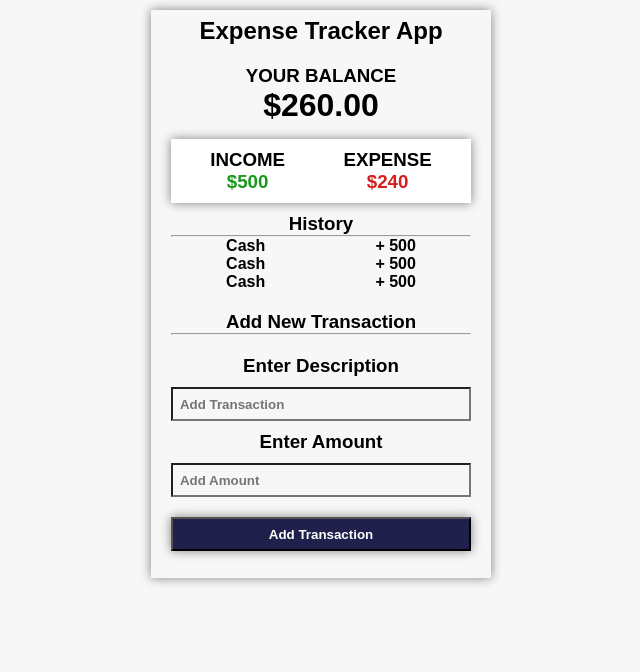
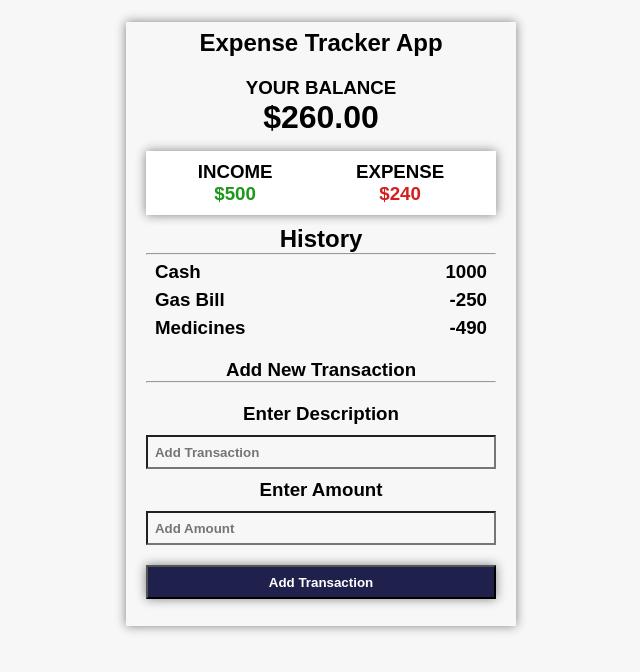
Before and after one commit to AhmedShaykh/Expense-Tracker-App-With-React.JS, a React (Create React App) app: page / in a window 1280 px wide. Shown: the top 672 px of the page, without its empty margins (319-959 px from the left). Built offline with nearby package versions, Linux system fonts and the light colour scheme; the HTML template or start-up script is replaced by a standard one.

Commit message:
It's Time To Push !

```diff
--- a/src/App.css
+++ b/src/App.css
@@ -12,13 +12,13 @@
 
 .container {
   text-align: center;
-  max-width: 340px;
+  max-width: 390px;
   min-height: 540px;
   margin: 0 auto;
   background-color: #f7f7f7;
   box-shadow: 0 0 10px grey;
-  margin-top: 10px;
-  margin-bottom: 10px;
+  margin-top: 22px;
+  margin-bottom: 22px;
   padding: 7px 20px;
 }
 
@@ -69,7 +69,11 @@
 
 .transaction-list > li {
   display: flex;
-  justify-content: space-around;
+  justify-content: space-between;
+  margin-top: 6px;
+  margin-bottom: 6px;
+  margin-left: 9px;
+  margin-right: 9px;
 }
 
 .input {
--- a/src/Components/History.jsx
+++ b/src/Components/History.jsx
@@ -1,24 +1,26 @@
 function History() {
+
+    let transaction = [
+        { amount: 1000, desc: "Cash" },
+        { amount: -250, desc: "Gas Bill" },
+        { amount: -490, desc: "Medicines" }
+    ]
     return (
         <div className="history">
+            <h2>
+                History
+            </h2>
+            <hr />
             <h3>
-                History
+                <ul className="transaction-list">
+                    {transaction.map((obj, ind) => {
+                        return (<li key={ind}>
+                            <span>{obj.desc}</span>
+                            <span>{obj.amount}</span>
+                        </li>)
+                    })}
+                </ul>
             </h3>
-            <hr />
-            <ul className="transaction-list">
-                <li>
-                    <span>Cash</span>
-                    <span>+ 500</span>
-                </li>
-                <li>
-                    <span>Cash</span>
-                    <span>+ 500</span>
-                </li>
-                <li>
-                    <span>Cash</span>
-                    <span>+ 500</span>
-                </li>
-            </ul>
         </div>
     )
 }
```
